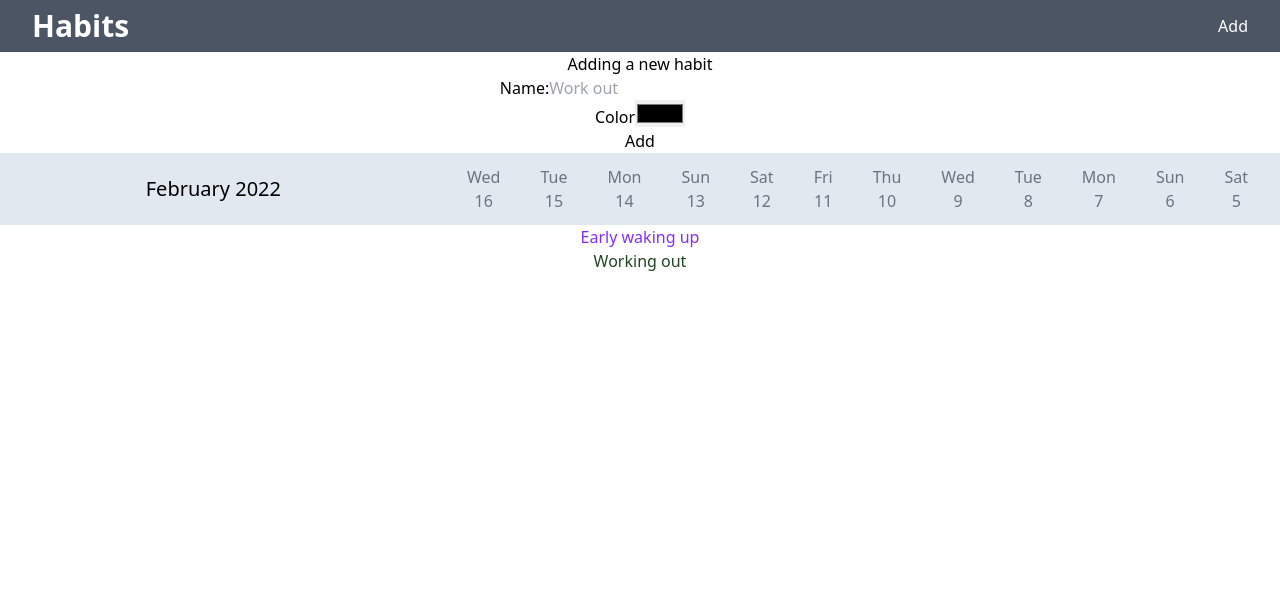
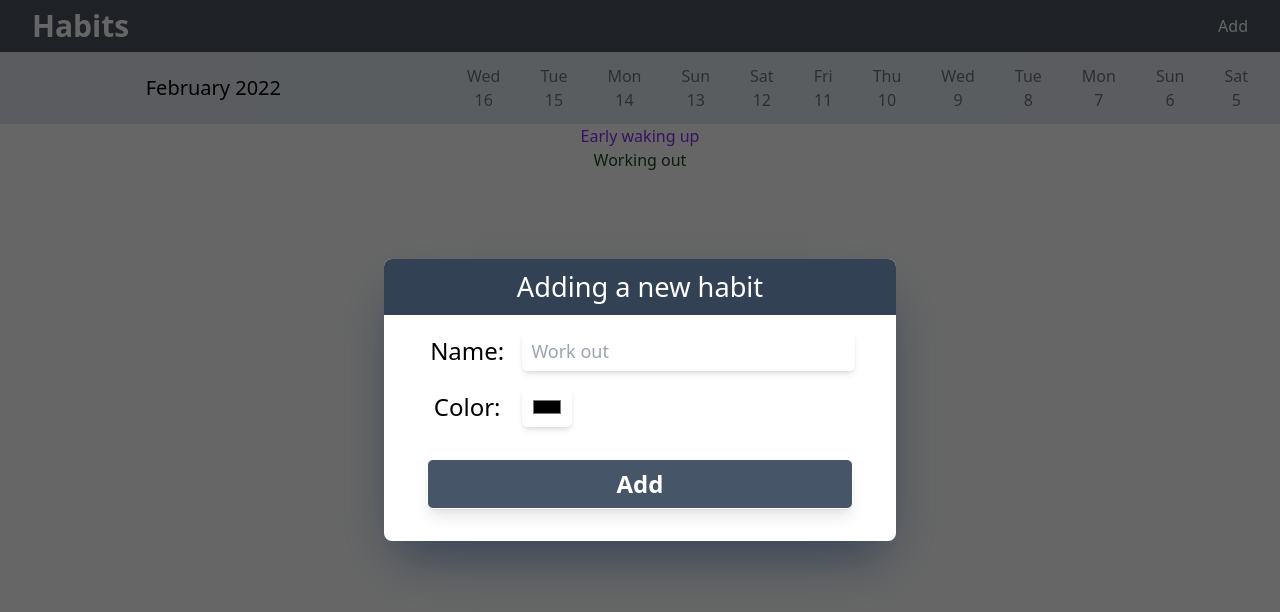
Before and after one commit to Shysh-Oleksandr/one-more, a React (Create React App) app: page / in a window 1280 px wide. Both pictures are taken after a click on the button "Add". Shown: the top 612 px of the page. Built offline with nearby package versions, Linux system fonts and the light colour scheme.

Commit message:
Made styles for adding a new habit.

```diff
--- a/src/Components/AddHabit.tsx
+++ b/src/Components/AddHabit.tsx
@@ -4,10 +4,9 @@ import { useSelector } from "react-redux";
 import { actionCreactors, State } from "../State";
 import { useDispatch } from "react-redux";
 import { bindActionCreators } from "redux";
+import "../Styles/addHabit.css";
 
-type Props = {};
-
-function AddHabit({}: Props) {
+function AddHabit() {
   const ref = useRef() as React.MutableRefObject<HTMLDivElement>;
 
   const dispatch = useDispatch();
@@ -56,14 +55,20 @@ function AddHabit({}: Props) {
   };
 
   return (
-    <div className="add-habit__wrapper">
-      <div className="add-habit" ref={ref}>
-        <h2 className="add-habit__title">
+    <div className="absolute z-100 h-full w-full top-0 bg-opacity-60 bg-black flex justify-center items-center">
+      <div
+        className="basis-2/5 rounded-lg bg-white m-8 pb-8 shadow-2xl shadow-slate-700"
+        ref={ref}
+      >
+        <h2
+          style={{ backgroundColor: getValues("color") }}
+          className="bg-slate-700 text-[1.7rem] leading-10 py-2 rounded-t-lg text-white"
+        >
           {habitsState.isEditingHabit
             ? "Editing the habit"
             : "Adding a new habit"}
         </h2>
-        <form className="add-habit__form" onSubmit={handleSubmit(onSubmit)}>
+        <form onSubmit={handleSubmit(onSubmit)}>
           <div className="add-habit__block">
             <label className="add-habit__label" htmlFor="add-habit__name">
               Name:
@@ -72,7 +77,7 @@ function AddHabit({}: Props) {
               id="add-habit__name"
               placeholder="Work out"
               type="text"
-              className="add-habit__input"
+              className="add-habit__input w-[65%]"
               {...register("name", { required: true, maxLength: 25 })}
             />
           </div>
@@ -87,7 +92,7 @@ function AddHabit({}: Props) {
           )}
           <div className="add-habit__block">
             <label className="add-habit__label" htmlFor="add-habit__date">
-              Color
+              Color:
             </label>
             <input
               id="add-habit__color"
@@ -97,7 +102,10 @@ function AddHabit({}: Props) {
             />
           </div>
 
-          <button className="add-habit__btn" type="submit">
+          <button
+            className="w-5/6 text-2xl text-white shadow-lg leading-6 bg-slate-600 hover:bg-slate-500 rounded-md border-white border-[1px] font-bold transition-all mt-8 p-3"
+            type="submit"
+          >
             {habitsState.isEditingHabit ? "Edit" : "Add"}
           </button>
           {habitsState.isEditingHabit && (
--- /dev/null
+++ b/src/Styles/addHabit.css
@@ -0,0 +1,15 @@
+.add-habit__label {
+  @apply text-2xl mr-1 ml-8 font-medium flex-shrink-0 flex-grow-0 basis-1/5;
+}
+
+.add-habit__input {
+  @apply h-10 text-lg leading-8  p-2 rounded-md bg-transparent shadow-md border-white border-[1px] text-slate-600;
+}
+
+.add-habit__block {
+  @apply mt-4 flex items-center;
+}
+
+.add-habit__error {
+  @apply text-red-500 text-lg font-medium mt-2 block;
+}
```
Also changed, not shown: 1 other file (tests, documents, lock files or other folders).
